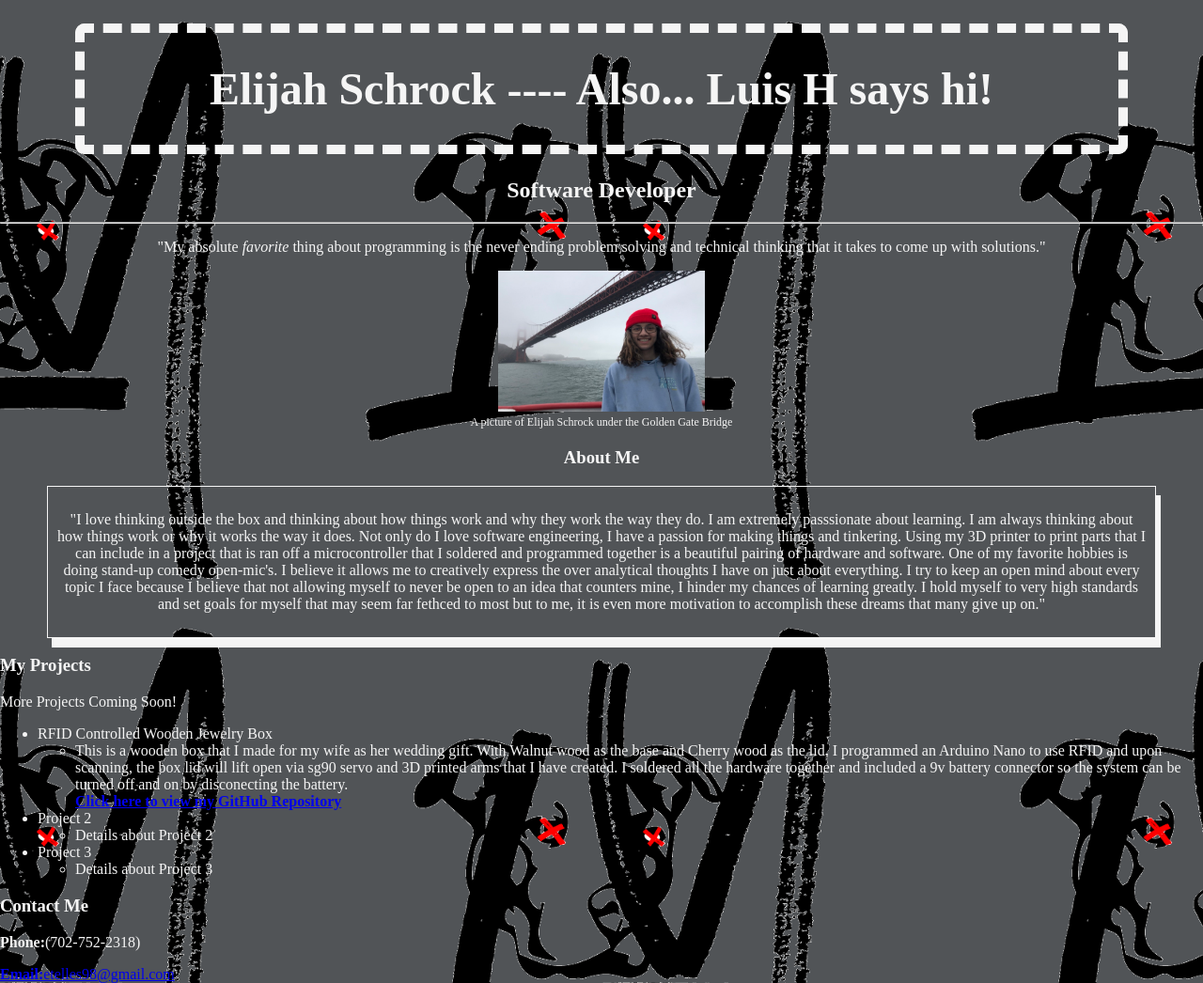
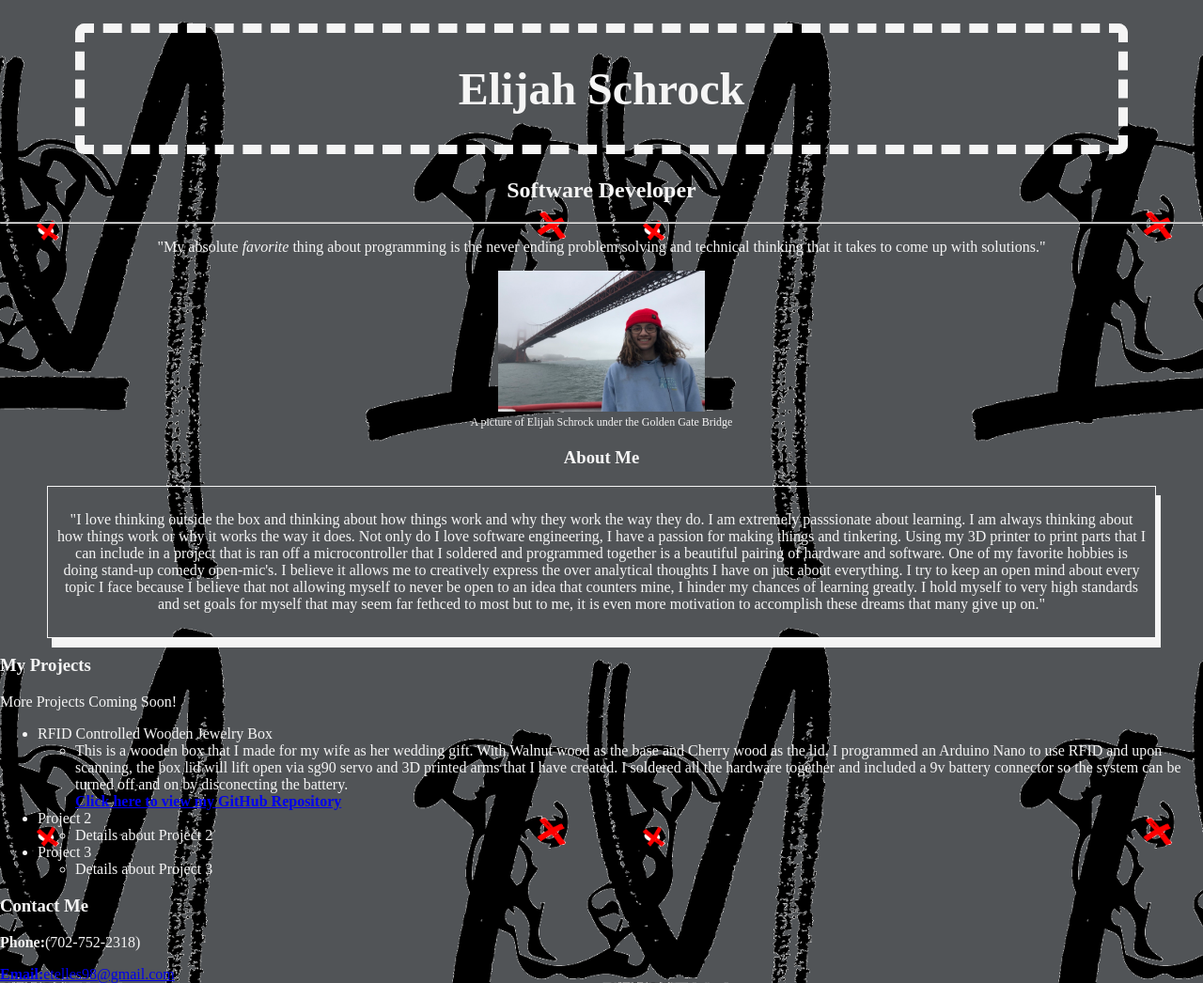
Before and after one commit to ElijahSchrock/DecorateYour-Portfolio, a plain HTML site: page index.html in a window 1280 px wide. Shown: the whole page at 94% size. Drawn offline with Linux system fonts and the light colour scheme.

Commit message:
Revert "Luis' contribution"

```diff
--- a/index.html
+++ b/index.html
@@ -15,7 +15,7 @@
   <div class="main-title">
   <div class="name">
     <h1>
-        Elijah Schrock ---- Also... Luis H says hi!
+        Elijah Schrock
     </h1>
   </div>
   </div>
```
